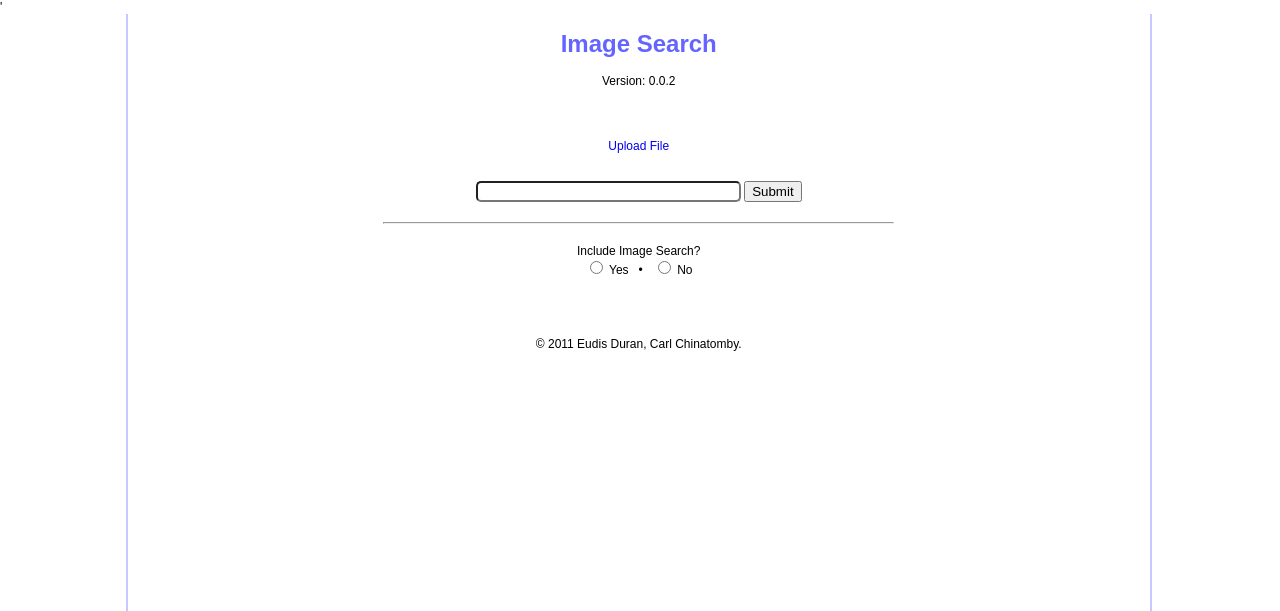
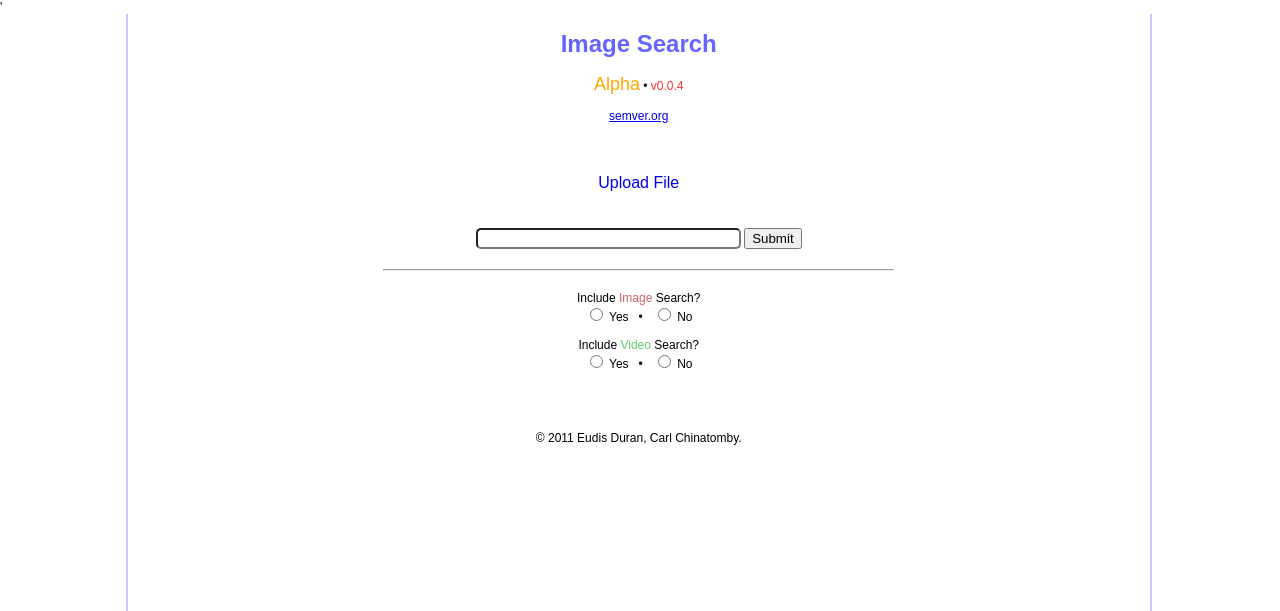
Before and after one commit to Carl-Chinatomby/img-search, a Django app: page / in a window 1280 px wide. Shown: the top 611 px of the page. Run offline with Django 3.2, Linux system fonts and the light colour scheme; parts of the project's set-up code (start-up, migrations or seed data) failed here and were passed over.

Commit message:
Added a few client size validation rules.
Also added a format alert event to notify users
of the format necessary for the video to be uploaded
successfully.

```diff
--- a/projects/imgsearch/static/css/main.css
+++ b/projects/imgsearch/static/css/main.css
@@ -24,10 +24,17 @@
     float: left;
 }
 
+#video {
+    width: 100%;
+    text-align: center;
+    float: left;
+}
+
 #upload {
     width: 100%;
     text-align: center;
     float: left;
+    font-size: 16px;
 }
 
 #upload a {
@@ -35,5 +42,5 @@
 }
 
 #upload a:hover {
-    font-size: 16px;
+    font-size: 20px;
 }
--- a/projects/imgsearch/static/js/main.js
+++ b/projects/imgsearch/static/js/main.js
@@ -1,6 +1,8 @@
 $(document).ready(function(){
     $("#image").hide();
+    $("#video").hide();
     $("#spinner").hide();
+    $("#spinner2").hide();
     $("#left").click(function(){
         if( $("#left").is(":checked") ){
             $("#image").show("slow");
@@ -18,9 +20,28 @@ $(document).ready(function(){
         }
     });
 
+    $("#left_vid").click(function(){
+        if( $("#left_vid").is(":checked") ){
+            $("#video").show("slow");
+        }
+        else {
+            $("#video").hide("slow");
+        }
+    });
+    $("#right_vid").click(function(){
+        if( $("#right_vid").is(":checked") ){
+            $("#video").hide("slow");
+        }
+        else {
+            $("#video").show("slow");
+        }
+    });
+
     $("#sub").click(function(){
-
-        if ($("#left").is(":checked") && $("#img_file").val() == ''){
+        if( $("#left").is(":checked") && $("#left_vid").is(":checked")) {
+            alert("Video or Image, not both!");
+        }
+        else if ($("#left").is(":checked") && $("#img_file").val() == ''){
             alert("Need to specify a file to search by!");
         }
         else if ($("#search_box").val() == '' && $("#img_file").val() == ''){
--- a/projects/imgsearch/static/js/upload.js
+++ b/projects/imgsearch/static/js/upload.js
@@ -1,5 +1,9 @@
 $(document).ready(function(){
     $("#spinner").hide();
+    $("#format").click(function(){
+        alert("Zipped folder must contain clip folders enumerated starting from 0,"+
+              "such as: clip0, clip1, clip2, etc");
+    });
     $("#sub").click(function(){
         if($("#img").val() == '' && $("#vid").val() == ''){
             alert("Must select an image or video to upload!");
--- a/projects/imgsearch/templates/base.html
+++ b/projects/imgsearch/templates/base.html
@@ -15,7 +15,8 @@
         <div id="container">
             <div id="header">
                 {% block header %} <h1> Image Search </h1>
-                Version: {% block version %} 0.0.2 {% endblock %}
+                <span style='font-size:18px; color:orange;'>Alpha</span> {% block version %} &#8226; <span style='color: rgb(255,50,50);'>v0.0.4</span> <br /> <br />
+                <a href='http://semver.org'>semver.org</a> {% endblock %}
                 {% endblock %}
 
             </div>
--- a/projects/imgsearch/templates/main/index.html
+++ b/projects/imgsearch/templates/main/index.html
@@ -38,7 +38,22 @@
                 <br />
             </div>
             <br />
-            <input id="img_file" name='img_file' type='file' />
+            <span style='color: rgb(200,100,100);'>Image </span><input id="img_file" name='img_file' type='file' />
+            <br />
+        </div>
+        <div id='video'>
+            <br />
+            <div id='spinner2'>
+                <br />
+                <br />
+                <br />
+                <span style='font-size: 16px; color: rgb(70, 70, 70);'>Uploading, Indexing, and Searching...</span> <img src='/static/images/ajax-loader.gif' />
+                <br />
+                <br />
+                <br />
+            </div>
+            <br />
+            <span style='color: rgb(100,200,100);'>Video</span> <input id="video_file" name='video_file' type='file' />
             <br />
         </div>
     </form>
@@ -52,9 +67,18 @@
     <div style='width: 100%; float: left; text-align: center;'>
         <br />
 
-        Include Image Search? <br />
+        Include <span style='color: rgb(200,100,100);'>Image</span> Search? <br />
 
         <input id='left' type='radio' name='group' value="Yes" /> Yes  &nbsp; &#149; &nbsp; <input id='right' type='radio' name='group' value='No'/> No
+
+        <br />
+    </div>
+    <div style='width: 100%; float: left; text-align: center;'>
+        <br />
+
+        Include <span style='color: rgb(100,200,100);'>Video</span> Search? <br />
+
+        <input id='left_vid' type='radio' name='group_vid' value="Yes" /> Yes  &nbsp; &#149; &nbsp; <input id='right_vid' type='radio' name='group_vid' value='No'/> No
 
         <br />
     </div>
--- a/projects/imgsearch/templates/upload/index.html
+++ b/projects/imgsearch/templates/upload/index.html
@@ -35,7 +35,8 @@
     <u>or</u>
     <br /><br /><br />
 
-    <span style='font-size: 16px;'>Upload <span style='color: rgb(80,80,255);'>Grayscale Video (ZIP File with JPEG Image Frames)</span></span> <br /><br />   <input id='vid' type='file' /> <br />
+    <span style='font-size: 16px;'>Upload <span style='color: rgb(80,80,255);'>Grayscale Video (ZIP File with JPEG Image Frames)</span></span>
+    &nbsp; &#167; &nbsp; <a  id='format' style='color: green; text-decoration: none' href="#"> format </a><br /><br /><br />   <input id='vid' type='file' /> <br />
     <br />
  </div>
  <div id='submitpart'>
--- a/projects/imgsearch/views.py
+++ b/projects/imgsearch/views.py
@@ -22,6 +22,9 @@ from edit_dist import EditDistance
 import json
 
 import sys
+
+from imgsearch.video import *
+
 
 #This needs to point to your repository static/image folder!
 #IMAGE_DIR = '/home/prototype/repos/git/img-search/projects/imgsearch/static/images'
```
